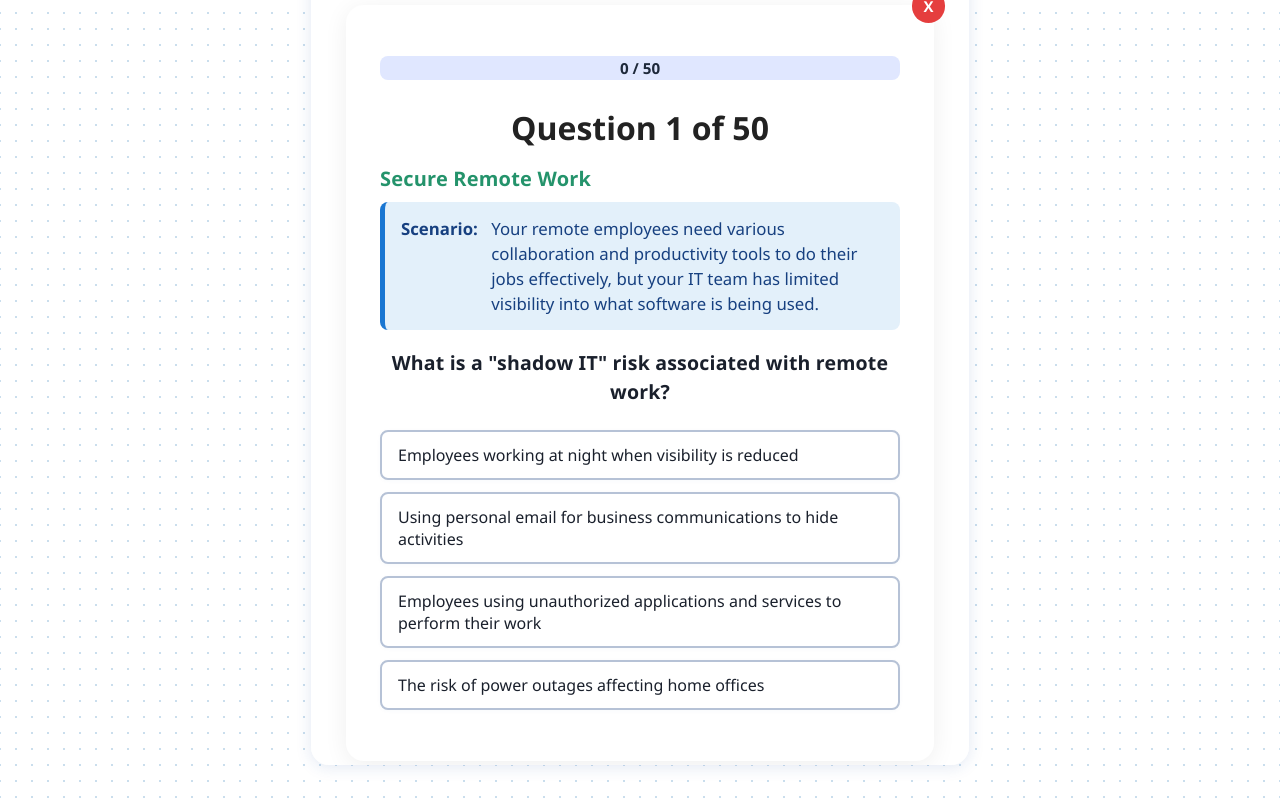
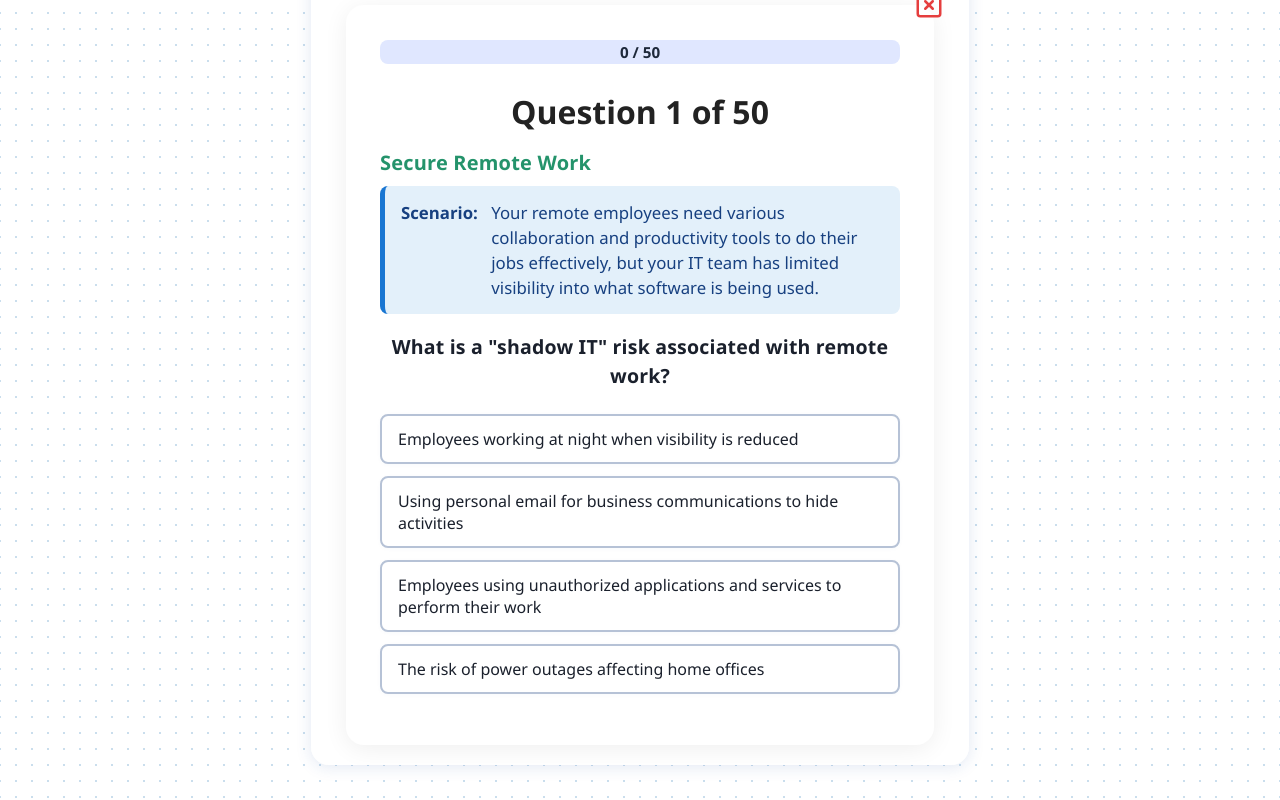
Before and after one commit to halans/Windsurf-CyberShieldQuiz, a React (Vite) app: page / in a window 1280 px wide. Both pictures are taken after a click on the button "Start Quiz". Shown: the part 35-835 px from the top of the page. Built offline with nearby package versions, Linux system fonts and the light colour scheme.

Commit message:
Update exit button style and adjust progress bar margin spacing

```diff
--- a/src/App.css
+++ b/src/App.css
@@ -423,7 +423,7 @@ footer {
 }
 
 .progress-bar-wrapper {
-  margin: 1rem 0 1.5rem 0;
+  margin: 0 0 1.5rem 0;
   background: var(--progress-bg);
   border-radius: 8px;
   height: 24px;
--- a/src/components/Quiz.jsx
+++ b/src/components/Quiz.jsx
@@ -2,7 +2,7 @@ import React, { useState } from "react";
 import questions from "../data/questions";
 import ProgressBar from "./ProgressBar";
 import CategoryDonut from "./CategoryDonut";
-import { CircleArrowRight } from "lucide-react";
+import { CircleArrowRight, CircleX, SquareX } from "lucide-react";
 import "../App.css";
 
 function shuffle(array) {
@@ -136,15 +136,12 @@ const Quiz = ({ onExit }) => {
         tabIndex={0}
         style={{
           position: 'absolute',
-          top: 24,
-          right: 24,
-          background: '#e53e3e',
-          color: '#fff',
+          top: 25,
+          right: 25,
+          background: 'none',
+          color: '#e53e3e',
           border: 'none',
-          borderRadius: 25,
-          padding: '0.45rem 0.7rem',
-          fontWeight: 600,
-          fontSize: 15,
+          padding: '0',
           cursor: 'pointer',
           zIndex: 10
         }}
@@ -157,9 +154,7 @@ const Quiz = ({ onExit }) => {
             if (onExit) onExit();
           }
         }}
-      >
-        X
-      </button>
+      ><SquareX size={30} /></button>
       {/* Main card content */}
       <div style={{ maxWidth: 520, margin: '0 auto', background: '#fff', borderRadius: 18, boxShadow: '0 4px 24px #0001', padding: '2.2rem 2.1rem 1.7rem 2.1rem', marginBottom: 36 }}>
         <ProgressBar value={current + (showExplanation ? 1 : 0)} max={questions.length} />
```
